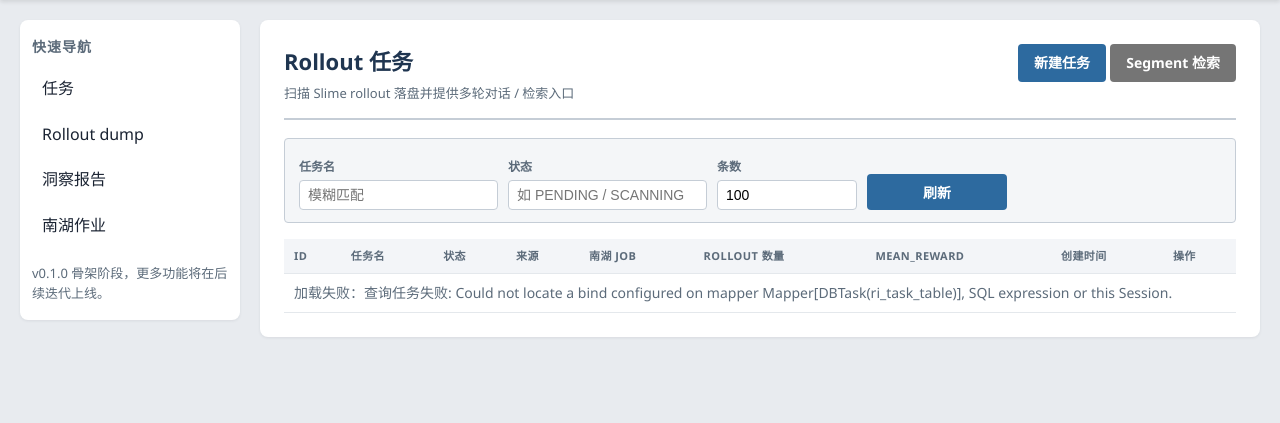
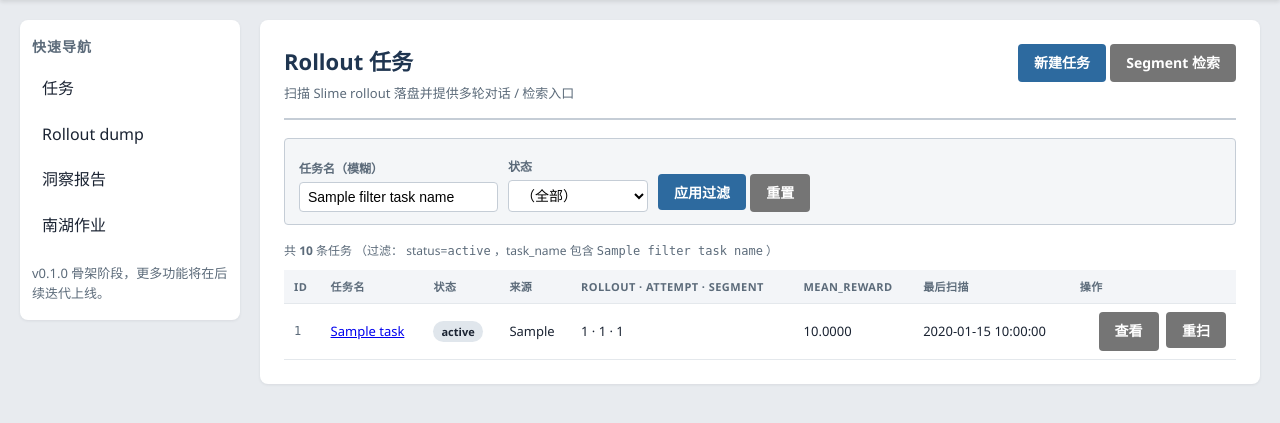
Before and after one commit to yanchenmochen/rollout-insight, a FastAPI app: template templates/task_list.html in a window 1280 px wide. Shown: the part 57-480 px from the top of the page. Run offline with FastAPI, Linux system fonts and the light colour scheme; the template is opened without the code that fills it: most values are stand-ins (such as "Sample title", 1, 10 or a date in 2020); parts of the project's set-up code (start-up, migrations or seed data) failed here and were passed over.

Commit message:
fix(task-list): 渲染 task_list.html 而非 raw JSON
- main.py: 删除 @app.get("/") 的 RedirectResponse，让 controller.task_controller.page_task_list 生效
- controller/task_controller.py: 重写 page_task_list / api_list_tasks
  * page_task_list: 注入任务列表到模板上下文，支持 ?status=&task_name= 过滤
  * api_list_tasks: Accept 头分流（text/html → HTML 模板，否则 JSON），curl + Accept */* 仍走 JSON
  * 提取共享 _list_tasks_for_display / _looks_like_browser 助手
- templates/task_list.html: 重写为 server-side 渲染
  * 顶部 GET form：status 下拉 + task_name 模糊 + 应用过滤/重置
  * 表格直接渲染 task_name / status / source_type / rollout·attempt·segment / mean_reward / last_scanned_at / 查看+重扫
  * JS 仅负责「重扫」按钮交互，删掉前端的 reloadTasks

验证 (HTTP 200):
  curl -H 'Accept: text/html' /              → HTML 含 <table> + 2 行任务
  curl -H 'Accept: application/json' /api/tasks → JSON 不变
  curl -H 'Accept: */*' /api/tasks (curl UA)  → JSON 不变
  curl '?status=READY'                        → 过滤后 HTML
  curl '?task_name=head512'                   → 模糊匹配命中
  curl '?status=NONEXISTENT'                  → 「没有匹配的任务」空态

```diff
--- a/controller/task_controller.py
+++ b/controller/task_controller.py
@@ -195,55 +195,54 @@ def _empty_task_dict(task_id: Optional[int] = None) -> Dict[str, Any]:
     }
 
 
+def _looks_like_browser(request: Request) -> bool:
+    """基于 User-Agent 粗判：是否是浏览器。
+
+    `Accept: */*` 常见于 curl（curl 默认带 `Accept: */*`），但 curl 默认还会带
+    `User-Agent: curl/...`，所以看 UA 含 'mozilla' / 'chrome' / 'safari' 等
+    才视作浏览器。避免 curl 直接访问 /api/tasks 拿到 HTML 模板。
+    """
+    ua = (request.headers.get("user-agent") or "").lower()
+    if not ua:
+        return False
+    # 显式排除常见 CLI 工具
+    if ua.startswith("curl/") or ua.startswith("wget/") or ua.startswith("python-requests"):
+        return False
+    return any(tok in ua for tok in ("mozilla", "chrome", "safari", "firefox", "edge", "opera"))
+
+
 # ---------------------------------------------------------------------------
 # 路由
 # ---------------------------------------------------------------------------
 
-@router.get("/", include_in_schema=False)
-async def page_task_list(request: Request) -> HTMLResponse:
-    """根路径 → task_list.html（覆盖 main.py 里的 RedirectResponse 行为）。
 
-    main.py 已经有 `@app.get("/")` 走 RedirectResponse；这里 router 的同路径
-    会因为 include 顺序在后生效。不过为防御性，我们仍然接受 GET / 的渲染请求。
+def _list_tasks_for_display(
+    task_name: Optional[str] = None,
+    status: Optional[str] = None,
+    limit: int = 100,
+    offset: int = 0,
+) -> Dict[str, Any]:
+    """共享查询逻辑：从 DB 取 task 列表（含分页/过滤），返回 dict 给 JSON 或模板。
+
+    返回字段：
+        {"tasks": List[Dict], "total": int, "limit": int, "offset": int,
+         "task_name": str|None, "status": str|None, "warning": str|None}
     """
-    return templates.TemplateResponse(
-        request,
-        "task_list.html",
-        {"page_title": "Rollout 任务列表"},
-    )
-
-
-@router.get("/api/tasks", response_model=None)
-async def api_list_tasks(
-    request: Request,
-    task_name: Optional[str] = Query(default=None, description="模糊匹配任务名"),
-    status: Optional[str] = Query(default=None, description="按状态过滤"),
-    limit: int = Query(default=100, ge=1, le=500),
-    offset: int = Query(default=0, ge=0),
-    page: Optional[int] = Query(default=None, ge=1, description="页码（1-based）"),
-    page_size: Optional[int] = Query(default=None, ge=1, le=500),
-):
-    """JSON 列表接口；同时供 task_list.html 的 JS 拉数据。"""
-    # 兼容 page/page_size
-    if page is not None:
-        offset = (page - 1) * (page_size or 20)
-    effective_size = page_size or limit
+    result: Dict[str, Any] = {
+        "tasks": [],
+        "total": 0,
+        "limit": limit,
+        "offset": offset,
+        "task_name": task_name,
+        "status": status,
+        "warning": None,
+    }
 
     Task = _task_model()
     if Task is None:
-        # 2A 还没落地模型：返回空数据 + 友好提示
+        result["warning"] = "任务模型尚未就绪（2A 阶段未完成）"
         logger.warning("db.models.Task 不可用，返回空列表占位")
-        return Response.success(
-            msg="ok（Task 模型尚未就绪）",
-            data={
-                "tasks": [],
-                "total": 0,
-                "limit": effective_size,
-                "offset": offset,
-                "page": page,
-                "page_size": page_size,
-            },
-        )
+        return result
 
     Session = _session_factory()
     if Session is None:
@@ -260,29 +259,123 @@ async def api_list_tasks(
             if status:
                 q = q.filter(Task.status == status)
 
-            total = q.count()
+            result["total"] = q.count()
             rows: List[Any] = (
                 q.order_by(Task.primary_id.desc())
                 .offset(offset)
-                .limit(effective_size)
+                .limit(limit)
                 .all()
             )
-            tasks = [_task_to_dict(r) for r in rows]
-        return Response.success(
-            data={
-                "tasks": tasks,
-                "total": total,
-                "limit": effective_size,
-                "offset": offset,
-                "page": page,
-                "page_size": page_size,
-            },
-        )
+            result["tasks"] = [_task_to_dict(r) for r in rows]
+        return result
     except Exception as exc:  # noqa: BLE001
         logger.exception("查询任务列表失败: {}", exc)
         raise RolloutInsightException(
             RolloutInsightException.DB_ERROR, f"查询任务失败: {exc}"
         ) from exc
+
+
+# 已知 status 值（供模板下拉框渲染）
+_TASK_STATUS_OPTIONS: tuple = (
+    "PENDING",
+    "SCANNING",
+    "READY",
+    "FAILED",
+    "PENDING_SCAN",
+)
+
+
+@router.get("/", include_in_schema=False)
+async def page_task_list(
+    request: Request,
+    task_name: Optional[str] = Query(default=None, description="模糊匹配任务名"),
+    status: Optional[str] = Query(default=None, description="按状态过滤"),
+) -> HTMLResponse:
+    """根路径 → task_list.html（直接注入任务列表到模板上下文）。
+
+    浏览器/curl 带 Accept: text/html 访问 / 时直接渲染带表格的 HTML。
+    走 GET 表单过滤：query string `?status=READY&task_name=foo` 触发 server-side
+    查询，不再依赖前端 fetch。
+    """
+    data = _list_tasks_for_display(task_name=task_name, status=status, limit=200)
+    return templates.TemplateResponse(
+        request,
+        "task_list.html",
+        {
+            "page_title": "Rollout 任务列表",
+            "tasks": data["tasks"],
+            "total": data["total"],
+            "filter_task_name": data["task_name"] or "",
+            "filter_status": data["status"] or "",
+            "status_options": _TASK_STATUS_OPTIONS,
+            "warning": data["warning"],
+        },
+    )
+
+
+@router.get("/api/tasks", response_model=None)
+async def api_list_tasks(
+    request: Request,
+    task_name: Optional[str] = Query(default=None, description="模糊匹配任务名"),
+    status: Optional[str] = Query(default=None, description="按状态过滤"),
+    limit: int = Query(default=100, ge=1, le=500),
+    offset: int = Query(default=0, ge=0),
+    page: Optional[int] = Query(default=None, ge=1, description="页码（1-based）"),
+    page_size: Optional[int] = Query(default=None, ge=1, le=500),
+):
+    """任务列表端点。
+
+    行为分流（基于 Accept 头）：
+    - `Accept: text/html`（或 `text/*`、`*/*` + 浏览器 UA 提示）→ 返回 task_list.html，
+      任务列表注入模板上下文，浏览器直接看到表格。
+    - 其他（含 `Accept: application/json`）→ 返回 JSON（curl / API 客户端）。
+
+    这样：
+    - `curl -H 'Accept: text/html' /api/tasks` 和访问 / 一样看到表格
+    - `curl -H 'Accept: application/json' /api/tasks` 仍返回 JSON（不破坏现有客户端）
+    """
+    # 兼容 page/page_size
+    if page is not None:
+        offset = (page - 1) * (page_size or 20)
+    effective_size = page_size or limit
+
+    data = _list_tasks_for_display(
+        task_name=task_name, status=status, limit=effective_size, offset=offset
+    )
+
+    # Accept 头分流：浏览器（text/html）→ HTML 模板；其他 → JSON
+    accept = (request.headers.get("accept") or "").lower()
+    wants_html = (
+        "text/html" in accept
+        or "text/*" in accept
+        or (accept == "*/*" and _looks_like_browser(request))
+    )
+
+    if wants_html:
+        return templates.TemplateResponse(
+            request,
+            "task_list.html",
+            {
+                "page_title": "Rollout 任务列表",
+                "tasks": data["tasks"],
+                "total": data["total"],
+                "filter_task_name": data["task_name"] or "",
+                "filter_status": data["status"] or "",
+                "status_options": _TASK_STATUS_OPTIONS,
+                "warning": data["warning"],
+            },
+        )
+
+    return Response.success(
+        data={
+            "tasks": data["tasks"],
+            "total": data["total"],
+            "limit": effective_size,
+            "offset": offset,
+            "page": page,
+            "page_size": page_size,
+        },
+    )
 
 
 @router.get("/api/tasks/create", include_in_schema=False)
--- a/main.py
+++ b/main.py
@@ -5,7 +5,7 @@
 - 监听端口由环境变量 ROLLOUT_INSIGHT_PORT 控制，默认 39998（避免与 automate 39999 冲突）
 - 启动时自动 include controller/ 下所有 router
 - 全局捕获 RolloutInsightException，转为统一 Response.error
-- 根路径 / 重定向到 /api/tasks
+- 根路径 / 由 controller/task_controller.py 的 page_task_list 渲染 task_list.html
 """
 import importlib
 import os
@@ -15,7 +15,7 @@ from pathlib import Path
 
 import uvicorn
 from fastapi import FastAPI, Request
-from fastapi.responses import HTMLResponse, JSONResponse, RedirectResponse
+from fastapi.responses import HTMLResponse, JSONResponse
 from loguru import logger
 from starlette.middleware.cors import CORSMiddleware
 from starlette.staticfiles import StaticFiles
@@ -82,12 +82,6 @@ async def rollout_exception_handler(request: Request, exc: RolloutInsightExcepti
     )
 
 
-@app.get("/", include_in_schema=False)
-async def root_to_tasks():
-    """根路径重定向到任务列表。"""
-    return RedirectResponse(url="/api/tasks", status_code=302)
-
-
 @app.get("/healthz", include_in_schema=False)
 async def healthz():
     """健康检查。"""
--- a/templates/task_list.html
+++ b/templates/task_list.html
@@ -55,11 +55,19 @@
         margin-bottom: 4px;
     }
 
-    .filter-panel input {
+    .filter-panel input,
+    .filter-panel select {
         padding: 6px 8px;
         border: 1px solid var(--ri-border);
         border-radius: var(--te-radius);
         font-size: 14px;
+        background: white;
+    }
+
+    .filter-summary {
+        font-size: 12px;
+        color: var(--ri-muted);
+        margin-bottom: 8px;
     }
 
     table.task-table {
@@ -148,24 +156,44 @@
     </div>
 </div>
 
-<div class="filter-panel">
+<form method="get" action="/" class="filter-panel" id="filterForm">
     <div class="form-group">
-        <label for="nameFilter">任务名</label>
-        <input id="nameFilter" placeholder="模糊匹配" />
+        <label for="task_name">任务名（模糊）</label>
+        <input id="task_name" name="task_name" type="text"
+               value="{{ filter_task_name or '' }}"
+               placeholder="如 slime-021" />
     </div>
     <div class="form-group">
-        <label for="statusFilter">状态</label>
-        <input id="statusFilter" placeholder="如 PENDING / SCANNING" />
-    </div>
-    <div class="form-group">
-        <label for="limitFilter">条数</label>
-        <input id="limitFilter" type="number" min="1" max="500" value="100" />
+        <label for="status">状态</label>
+        <select id="status" name="status">
+            <option value="">（全部）</option>
+            {% for opt in status_options %}
+            <option value="{{ opt }}" {% if filter_status == opt %}selected{% endif %}>{{ opt }}</option>
+            {% endfor %}
+        </select>
     </div>
     <div class="form-group">
         <label>&nbsp;</label>
-        <button type="button" class="btn" id="reloadBtn">刷新</button>
+        <div>
+            <button type="submit" class="btn">应用过滤</button>
+            <a class="btn btn-secondary" href="/">重置</a>
+        </div>
     </div>
+</form>
+
+{% if warning %}
+<div class="filter-summary" style="color:#9b2c2c;">⚠ {{ warning }}</div>
+{% else %}
+<div class="filter-summary">
+    共 <strong>{{ total }}</strong> 条任务
+    {% if filter_status or filter_task_name %}
+    （过滤：
+    {% if filter_status %}status=<code>{{ filter_status }}</code>{% endif %}
+    {% if filter_task_name %}{% if filter_status %}，{% endif %}task_name 包含 <code>{{ filter_task_name }}</code>{% endif %}
+    ）
+    {% endif %}
 </div>
+{% endif %}
 
 <table class="task-table">
     <thead>
@@ -174,21 +202,67 @@
             <th>任务名</th>
             <th>状态</th>
             <th>来源</th>
-            <th>南湖 job</th>
-            <th>Rollout 数量</th>
+            <th>rollout · attempt · segment</th>
             <th>mean_reward</th>
-            <th>创建时间</th>
+            <th>最后扫描</th>
             <th>操作</th>
         </tr>
     </thead>
     <tbody id="taskTableBody">
-        <tr><td colspan="9" class="loading-row">加载中…</td></tr>
+        {% if tasks %}
+            {% for task in tasks %}
+            <tr>
+                <td class="col-id">{{ task.id }}</td>
+                <td>
+                    <a href="/api/tasks/{{ task.id }}">{{ task.task_name or '-' }}</a>
+                </td>
+                <td>
+                    <span class="status-tag status-{{ (task.status or 'pending')|lower }}">
+                        {{ task.status or '-' }}
+                    </span>
+                </td>
+                <td>{{ task.source_type or '-' }}</td>
+                <td>
+                    {{ task.rollout_count if task.rollout_count is not none else '-' }}
+                    ·
+                    {{ task.attempt_count if task.attempt_count is not none else '-' }}
+                    ·
+                    {{ task.segment_count if task.segment_count is not none else '-' }}
+                </td>
+                <td>
+                    {% if task.mean_reward is not none %}
+                        {{ '%.4f'|format(task.mean_reward) }}
+                    {% else %}
+                        -
+                    {% endif %}
+                </td>
+                <td>{{ task.last_scanned_at or '-' }}</td>
+                <td class="col-actions">
+                    <a class="btn btn-secondary btn-sm" href="/api/tasks/{{ task.id }}">查看</a>
+                    <button type="button"
+                            class="btn btn-secondary btn-sm js-rescan"
+                            data-id="{{ task.id }}">重扫</button>
+                </td>
+            </tr>
+            {% endfor %}
+        {% else %}
+            <tr>
+                <td colspan="8" class="empty-row">
+                    {% if filter_status or filter_task_name %}
+                        没有匹配的任务。<a href="/">查看全部</a>
+                    {% else %}
+                        暂无 Rollout 任务，点击右上角「新建任务」开始
+                    {% endif %}
+                </td>
+            </tr>
+        {% endif %}
     </tbody>
 </table>
 {% endblock %}
 
 {% block extra_js %}
 <script>
+    // 任务列表已由 server-side 渲染；JS 只负责「重扫」按钮交互。
     function escapeHtml(s) {
         return String(s == null ? "" : s)
             .replace(/&/g, "&amp;")
@@ -198,84 +272,11 @@
             .replace(/'/g, "&#39;");
     }
 
-    function formatTime(raw) {
-        if (raw == null || raw === "") return "-";
-        const s = String(raw);
-        // 兼容 ISO 时间串
-        return s.length >= 19 ? s.substring(0, 19).replace("T", " ") : s;
-    }
-
-    function statusClass(s) {
-        const v = String(s || "").toLowerCase();
-        if (v.includes("scan")) return "status-scanning";
-        if (v.includes("fail") || v.includes("error")) return "status-failed";
-        if (v.includes("done") || v.includes("success") || v.includes("complete")) return "status-done";
-        if (v.includes("run")) return "status-running";
-        return "status-pending";
-    }
-
-    function fmtNumber(v) {
-        if (v == null || v === "") return "-";
-        const n = Number(v);
-        if (!isFinite(n)) return escapeHtml(v);
-        return n.toFixed(4).replace(/\.?0+$/, "");
-    }
-
-    function actionButtons(task) {
-        const id = escapeHtml(task.id);
-        const html = [];
-        html.push(`<button type="button" class="btn btn-secondary btn-sm js-rescan" data-id="${id}">重扫</button>`);
-        html.push(`<a class="btn btn-secondary btn-sm" href="/api/tasks/${id}">详情</a>`);
-        html.push(`<button type="button" class="btn btn-secondary btn-sm js-delete" data-id="${id}" data-name="${escapeHtml(task.task_name)}">删除</button>`);
-        return html.join(" ");
-    }
-
-    function rowHtml(task) {
-        return `
-            <tr>
-                <td class="col-id">${escapeHtml(task.id)}</td>
-                <td>${escapeHtml(task.task_name)}</td>
-                <td><span class="status-tag ${statusClass(task.status)}">${escapeHtml(task.status || "-")}</span></td>
-                <td>${escapeHtml(task.source_type || "-")}</td>
-                <td>${escapeHtml(task.nanhu_job_id || "-")}</td>
-                <td>${escapeHtml(task.rollout_count == null ? "-" : task.rollout_count)}</td>
-                <td>${fmtNumber(task.mean_reward)}</td>
-                <td>${escapeHtml(formatTime(task.create_time))}</td>
-                <td class="col-actions">${actionButtons(task)}</td>
-            </tr>
-        `;
-    }
-
-    async function reloadTasks() {
-        const tbody = document.getElementById("taskTableBody");
-        const params = new URLSearchParams();
-        const name = document.getElementById("nameFilter").value.trim();
-        const status = document.getElementById("statusFilter").value.trim();
-        const limit = document.getElementById("limitFilter").value || "100";
-        if (name) params.set("task_name", name);
-        if (status) params.set("status", status);
-        params.set("limit", limit);
-        try {
-            const resp = await fetch("/api/tasks?" + params.toString(), {
-                headers: { "Accept": "application/json" },
-            });
-            const data = await resp.json();
-            if (!data || data.code !== 0) {
-                throw new Error((data && data.msg) || "查询失败");
-            }
-            const list = (data.data && data.data.tasks) || [];
-            if (!list.length) {
-                tbody.innerHTML = '<tr><td colspan="9" class="empty-row">暂无 Rollout 任务，点击右上角「新建任务」开始</td></tr>';
-                return;
-            }
-            tbody.innerHTML = list.map(rowHtml).join("");
-        } catch (e) {
-            tbody.innerHTML = '<tr><td colspan="9" class="empty-row">加载失败：' + escapeHtml(e.message) + "</td></tr>";
-        }
-    }
-
     async function postAction(url) {
-        const resp = await fetch(url, { method: "POST", headers: { "Accept": "application/json" } });
+        const resp = await fetch(url, {
+            method: "POST",
+            headers: { "Accept": "application/json" },
+        });
         const data = await resp.json().catch(() => ({}));
         if (!data || data.code !== 0) {
             throw new Error((data && data.msg) || ("HTTP " + resp.status));
@@ -290,22 +291,19 @@
             const id = t.getAttribute("data-id");
             if (!id) return;
             t.disabled = true;
+            const originalText = t.textContent;
+            t.textContent = "重扫中…";
             postAction("/api/tasks/" + encodeURIComponent(id) + "/rescan")
-                .then(function () { reloadTasks(); })
-                .catch(function (e) { alert("重扫失败：" + e.message); t.disabled = false; });
-        } else if (t.classList.contains("js-delete")) {
-            const id = t.getAttribute("data-id");
-            const name = t.getAttribute("data-name") || id;
-            if (!id) return;
-            if (!confirm("确定删除任务「" + name + "」吗？此操作会级联删除其 rollout / attempt / segment 记录。")) return;
-            t.disabled = true;
-            postAction("/api/tasks/" + encodeURIComponent(id) + "/delete")
-                .then(function () { reloadTasks(); })
-                .catch(function (e) { alert("删除失败：" + e.message); t.disabled = false; });
+                .then(function () {
+                    // 简单刷新当前页（带原过滤条件）
+                    window.location.reload();
+                })
+                .catch(function (e) {
+                    alert("重扫失败：" + e.message);
+                    t.disabled = false;
+                    t.textContent = originalText;
+                });
         }
     });
-
-    document.getElementById("reloadBtn").addEventListener("click", reloadTasks);
-    reloadTasks();
 </script>
 {% endblock %}
```
